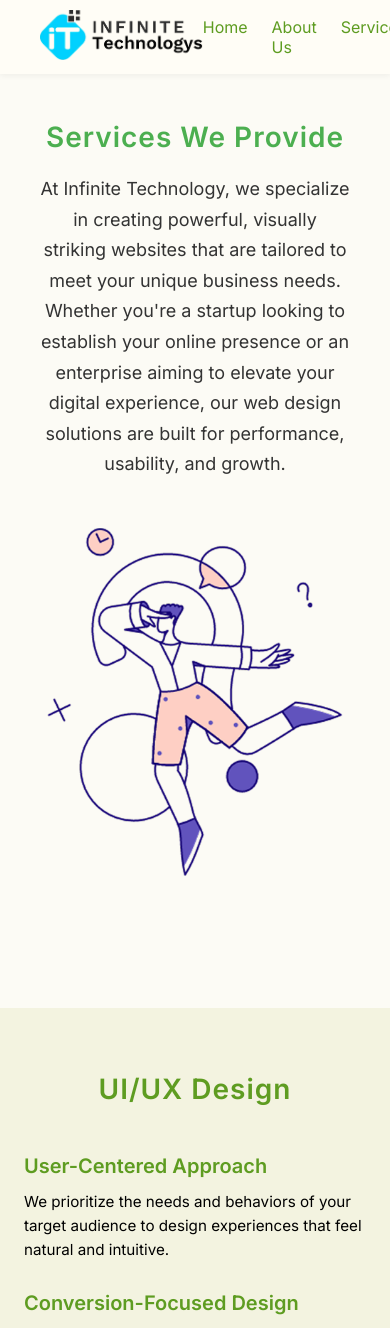
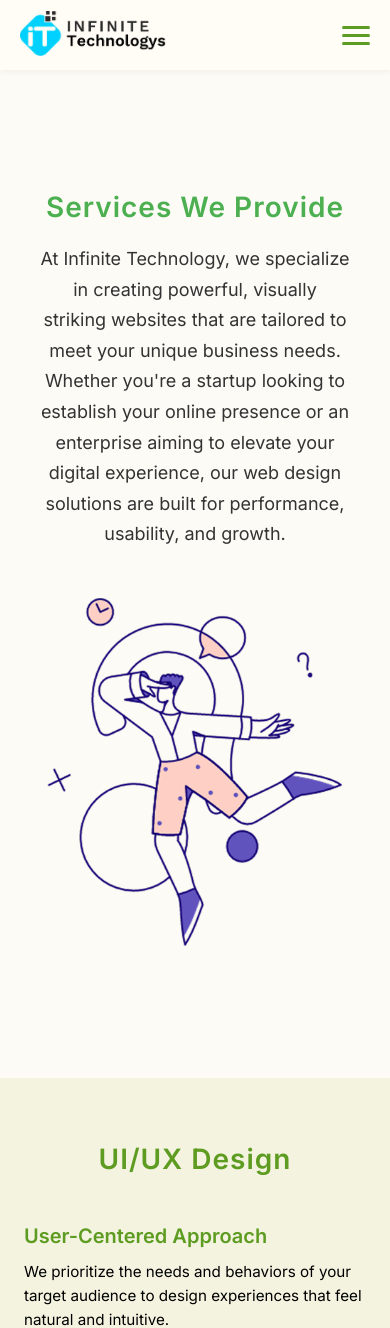
Before and after one commit to infinitetechnologys/IT, a Flask app: page /service in a window 390 px wide. Shown: the top 1328 px of the page. Run offline with Flask 3, Linux system fonts and the light colour scheme.

Commit message:
Update services.html

```diff
--- a/templates/services.html
+++ b/templates/services.html
@@ -17,9 +17,15 @@
       font-family: 'Inter', sans-serif;
     }
 
+    html, body {
+      width: 100%;
+      overflow-x: hidden;
+      background-color: #FFFDF6;
+      scroll-behavior: smooth;
+    }
+
     body {
-  font-family: 'Segoe UI', Tahoma, Geneva, Verdana, sans-serif;
-  background-color: #fefef9;
+      padding-top: 70px; /* Header height */
     }
 
     header {
@@ -30,29 +36,23 @@ header {
       left: 0;
       z-index: 1000;
       display: flex;
-      justify-content: space-between;
       align-items: center;
-      padding: 10px 40px;
+      padding: 12px 20px;
       box-shadow: 0 2px 6px rgba(0, 0, 0, 0.05);
-      animation: slideDown 0.6s ease-out;
-    }
-
-    @keyframes slideDown {
-      from {
-        transform: translateY(-100%);
-        opacity: 0;
-      }
-      to {
-        transform: translateY(0);
-        opacity: 1;
-      }
+      height: 70px;
     }
 
     .logo img {
-      height: 50px;
+      height: 45px;
     }
 
-    .nav-container nav {
+    .nav-wrapper {
+      flex: 1;
+      display: flex;
+      justify-content: center;
+    }
+
+    nav {
       display: flex;
       gap: 24px;
     }
@@ -63,6 +63,7 @@ header {
       font-weight: 500;
       font-size: 16px;
       position: relative;
+      white-space: nowrap;
     }
 
     nav a::after {
@@ -94,6 +95,89 @@ header {
 
     .quote-btn:hover {
       transform: scale(1.05);
+    }
+
+    .hamburger {
+      display: none;
+      flex-direction: column;
+      justify-content: center;
+      align-items: center;
+      width: 28px;
+      height: 28px;
+      cursor: pointer;
+      gap: 5px;
+    }
+
+    .hamburger span {
+      display: block;
+      height: 3px;
+      width: 100%;
+      background-color: #5E9C21;
+      border-radius: 2px;
+      transition: 0.3s ease;
+    }
+
+    .mobile-nav {
+      display: none;
+      flex-direction: column;
+      background-color: #FFFDF6;
+      position: fixed;
+      top: 70px;
+      left: 0;
+      width: 100%;
+      padding: 20px;
+      box-shadow: 0 4px 8px rgba(0,0,0,0.05);
+      z-index: 9999;
+      max-height: calc(100vh - 70px);
+      overflow-y: auto;
+    }
+
+    .mobile-nav a {
+      margin: 10px 0;
+      font-size: 16px;
+      text-decoration: none;
+      color: #5E9C21;
+      font-weight: 500;
+    }
+
+    .mobile-nav .quote-btn {
+      margin-top: 10px;
+      width: fit-content;
+    }
+
+    .banner {
+      width: 100%;
+      display: flex;
+      justify-content: center;
+      align-items: center;
+      background: #e4ffe3;
+    }
+
+    .banner img {
+      width: 100%;
+      max-height: 400px;
+      object-fit: cover;
+      display: block;
+    }
+
+    @media (max-width: 768px) {
+      .nav-wrapper,
+      .quote-btn {
+        display: none;
+      }
+
+      .hamburger {
+        display: flex;
+        margin-left: auto;
+      }
+
+      .mobile-nav.show {
+        display: flex;
+      }
+
+      .banner img {
+        max-height: 300px;
+      }
     }
 
     .services-section {
@@ -453,7 +581,8 @@ header {
     <div class="logo">
       <img src="../static/logo.png" alt="Logo">
     </div>
-    <div class="nav-container">
+
+    <div class="nav-wrapper">
       <nav>
         <a href="/">Home</a>
         <a href="/about">About Us</a>
@@ -462,8 +591,33 @@ header {
         <a href="/contact">Contact</a>
       </nav>
     </div>
+
     <button class="quote-btn" onclick="window.location.href='/contact';">Get a Quote</button>
+
+    <div class="hamburger" id="hamburger">
+      <span></span>
+      <span></span>
+      <span></span>
+    </div>
   </header>
+  <div class="mobile-nav" id="mobileNav">
+  <a href="/">Home</a>
+  <a href="/about">About Us</a>
+  <a href="/service">Services</a>
+  <a href="/portfolio">Portfolio</a>
+  <a href="/contact">Contact</a>
+  <button class="quote-btn" onclick="window.location.href='/contact';">Get a Quote</button>
+  </div>
+  <script>
+    document.addEventListener("DOMContentLoaded", function () {
+    const hamburger = document.getElementById("hamburger");
+    const mobileNav = document.getElementById("mobileNav");
+
+    hamburger.addEventListener("click", function () {
+      mobileNav.classList.toggle("show");
+    });
+  });
+  </script>
 
   <section class="services-section" data-aos="fade-up">
   <div class="container">
```
Also changed, not shown: other parts of templates/services.html (+69 -16 lines). Lines whose indentation alone changed are shown as unchanged.
